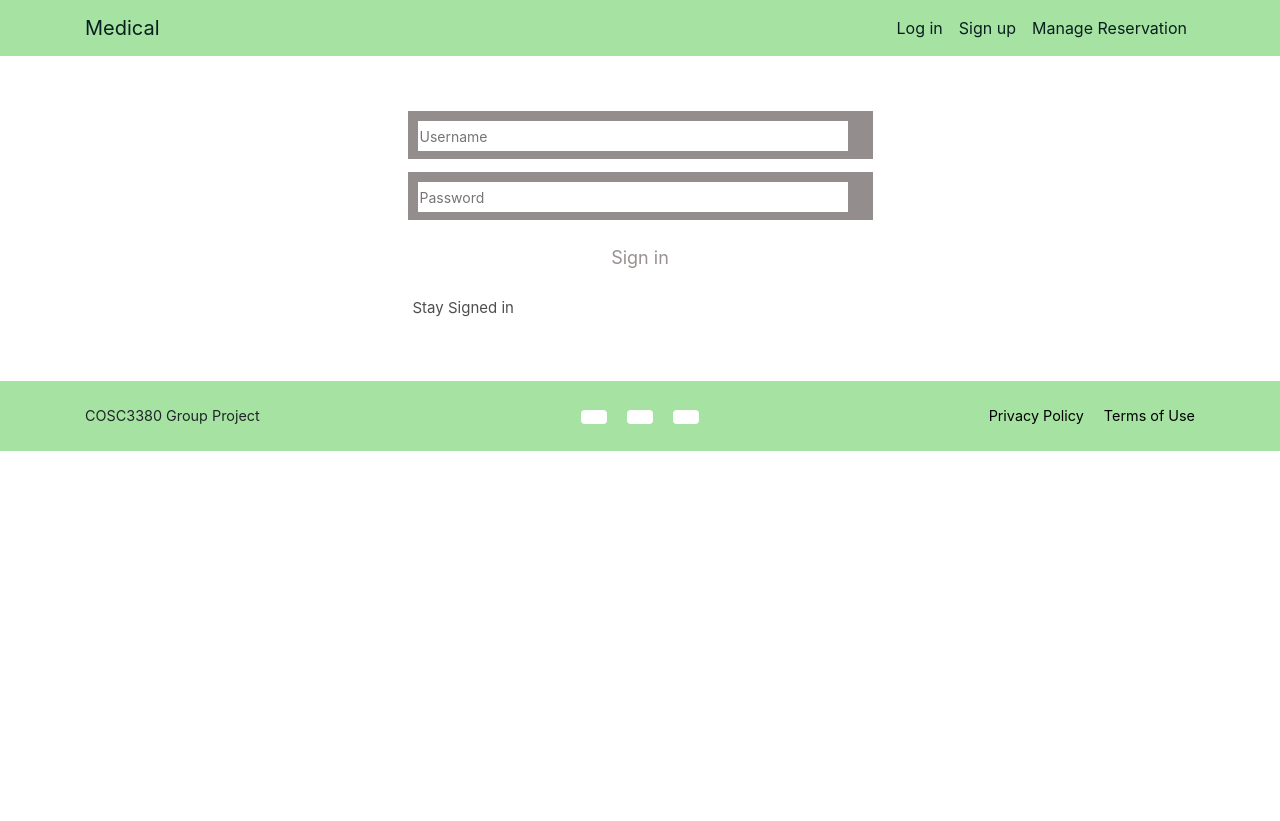
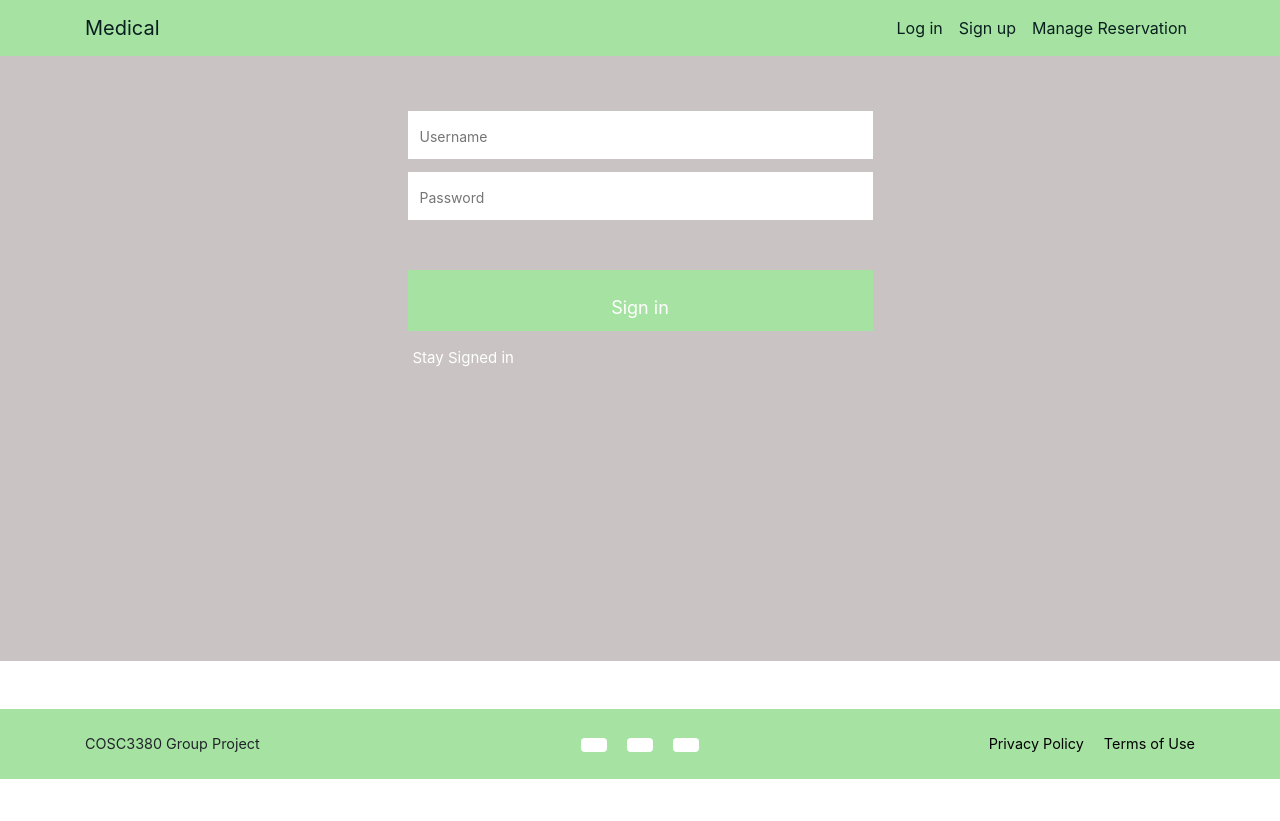
Before and after one commit to xxalsgh0203/Medical_reservation, a PHP site: page /pages/Login.html in a window 1280 px wide. Run offline with PHP 8.4, Linux system fonts and the light colour scheme; grey boxes are pictures that could not be loaded.

```diff
--- a/css/style.css
+++ b/css/style.css
@@ -1,6 +1,3 @@
-body {
-  font-family: 'Roboto', sans-serif;
-}
 
 /*--------------------------------------------------------------
   # Navigation Menu
@@ -29,8 +26,6 @@ body {
 .navbar-toggler {
   outline: none !important;
 }
-
-
 
 /*--------------------------------------------------------------
   # Hero Section
@@ -111,13 +106,11 @@ body {
 }
 
 .form-group .btn-form {
-  background: #11dbcf;
-  border: 2px solid #11dbcf;
+  background: #a6e3a2;
+  border: 2px solid #a6e3a2;
   text-decoration: none;
   color: #000;
 }
-
-
 
 
 
@@ -146,7 +139,7 @@ html {
 body {
   margin: 0;
   height: 100%;
-  background: #f5f6f7;
+  background: #abadaf;
   font-family: Dotum,'돋움',Helvetica,sans-serif;
 }
 #logo {
@@ -374,7 +367,7 @@ select {
 	width: 465px;
 	height :48px;
 	border: solid 1px var(	--border-gray-color );
-	background: rgb(148, 141, 141);
+	background: rgb(255, 255, 255);
 }
 .password-wrap{
 	margin-top: 13px;
@@ -388,14 +381,16 @@ select {
 	height:30px;
 }
 .login-button-wrap {
+  margin-top: 50px;
 	padding-top: 13px;
+  background-color: #a6e3a2;
 }
 .login-button-wrap button{
 	width: 465px;
 	height :48px;
 	font-size: 18px;
 	background: var(--naver-green-color);
-	color: rgb(153, 144, 144);
+	color: rgb(255, 255, 255);
 	border: solid 1px var(--naver-green-border-color);
 }
 .login-stay-sign-in{
@@ -404,14 +399,14 @@ select {
 
 	display: flex;
 	font-size: 15px;
-	color: #4e4e4e;
+	color: #ffffff;
 	align-items: center;
 	justify-content: flex-start;
 	border-bottom: solid 1px var(--border-gray-color);
 }
 .login-stay-sign-in i{
 	font-size: 25px;
-	color: #9ba1a3;
+	color: #ffffff;
 }
 .login-stay-sign-in span{
 	padding-left: 5px;
@@ -422,3 +417,8 @@ select {
 .join_title{
   font-size: 15px;
 }
+
+.main-container{
+  background-color: #c9c3c3;
+  height: 80%;
+}
```
